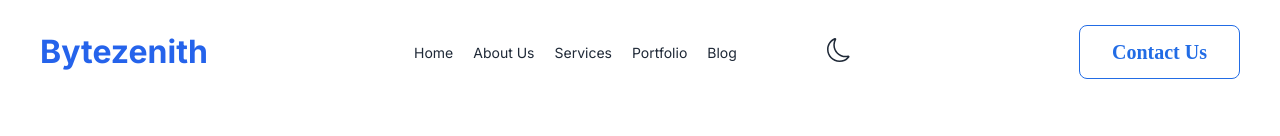
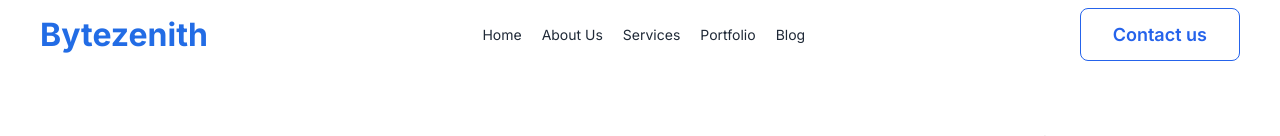
Before and after one commit to Mehetaj/agnc, a Next.js app: page / in a window 1280 px wide. Shown: the top 136 px of the page. Built offline with nearby package versions, Linux system fonts and the light colour scheme.

Commit message:
navabr issue fixed

```diff
--- a/src/app/Components/Home/About/About.tsx
+++ b/src/app/Components/Home/About/About.tsx
@@ -1,6 +1,6 @@
 import Image from "next/image";
 import React from "react";
-import img from "../../../../asset/team.png";
+import img from "../../../../asset/about-us-home-.png";
 import Title from "@/app/Shared/Title/Title";
 import Button from "@/app/Shared/Button/Button";
 import Component from "@/app/Shared/Component/Component";
@@ -11,7 +11,9 @@ const About = () => {
     <div className="dark:bg-[#030C1A] pt-10 pb-16">
       <Component>
         <div className="about-content px mx-auto mt-20 flex flex-col-reverse lg:flex-row lg:p-10 lg:justify-between items-center md:gap-20 gap-80">
-          <Image className="about-png" src={img} alt="" />
+          <div className="">
+          <Image className="w-[1500px] h-[600px]" src={img} alt="" />
+          </div>
           <div>
             <Title>About</Title>
             <h1 className=" text-[60px] text-center lg:text-left font-bold">
--- a/src/app/Components/Home/Portfolio/Portfolio.tsx
+++ b/src/app/Components/Home/Portfolio/Portfolio.tsx
@@ -48,6 +48,7 @@ const Portfolio = () => {
               320: {
                 width: 320,
                 slidesPerView: 1,
+                spaceBetween: 40
               },
               375: {
                 width: 375,
--- a/src/app/Components/Home/Review/Review.tsx
+++ b/src/app/Components/Home/Review/Review.tsx
@@ -40,7 +40,7 @@ const Review = (Props: Items) => {
           320: {
             width: 320,
             slidesPerView: 1,
-            spaceBetween: 200
+            spaceBetween: 130,
           },
           375: {
             width: 385,
@@ -68,21 +68,13 @@ const Review = (Props: Items) => {
         {data.map((d: object | string | string[] | any, i) => (
           <SwiperSlide key={i}>
             <div>
-              <div className="review-slides w-full bg-[#EBF2FF] dark:bg-[#0A1A33] dark:text-white p-8 my-7 rounded-lg">
+              <div className="review-slides  bg-[#EBF2FF] dark:bg-[#0A1A33] dark:text-white p-8 my-7 rounded-lg">
                 <p>{d.review}</p>
                 <hr className="my-4" />
                 <Image src={star} alt="" />
               </div>
               <div className="p-2 flex gap-2 mb-7 items-center">
-                {/* <img
-                  src={d.reviewer_img}
-                  alt=""
-                  width={50}
-                  height={50}
-                  className="rounded-full"
-                /> */}
                 <div className="w-[50px] h-[50px] rounded-full bg-[#161623]">
-
                 </div>
                 <div>
                   <h1 className="text-xl font-semibold">{d.reviewer_name}</h1>
--- a/src/app/Components/Home/Services/Service.tsx
+++ b/src/app/Components/Home/Services/Service.tsx
@@ -14,7 +14,7 @@ import Image from "next/image";
 import { Service } from "@/app/types/types";
 
 const Service = (props : any) => {
-  console.log(props);
+  // console.log(props);
   const data = props.data;
   return (
     <div className=" ">
@@ -31,7 +31,7 @@ const Service = (props : any) => {
           320: {
             width: 320,
             slidesPerView: 1,
-            spaceBetween: 100
+            spaceBetween: 10
           },
           480: {
             width: 480,
--- a/src/app/Components/Services/Services/ServicesSection.tsx
+++ b/src/app/Components/Services/Services/ServicesSection.tsx
@@ -6,8 +6,6 @@ import arrow from '../../../../asset/icon/blue-arroe.png'
 import Link from 'next/link';
 const ServicesSection = () => {
     const data = servicesData;
-    // console.log(data[0].service_strategy[0].title);
-    // console.log(data);
 
     return (
         <div className='bg-[#F7FAFF] dark:bg-[#061126] p-10 my-10'>
@@ -20,7 +18,7 @@ const ServicesSection = () => {
                                 <h2 className="text-2xl font-bold my-6">{d?.category}</h2>
                                 <p>{d?.description}</p>
                                 <Link href={`/services/${d?.id}`}>
-                                <Image className=" mt-6" src={arrow} alt="Details button" />
+                                    <Image className=" mt-6" src={arrow} alt="Details button" />
                                 </Link>
                             </div>
                         ))
--- a/src/app/Shared/Navbar/Navbar.tsx
+++ b/src/app/Shared/Navbar/Navbar.tsx
@@ -10,13 +10,13 @@ import Component from "../Component/Component";
 import { ThemeSwitcher } from "../themeSwitcher/ThemeSwitcher";
 
 const Navbar = () => {
-  const [navbar, setNavbar] = useState<boolean>(false);
+  const [Toggle, setToggle] = useState<boolean>(true);
 
   const navLinks = NavLink.map((d, i) => {
     return (
       <div key={i}>
-        <li className="pb-6 text-[18px] nav-bar-links  py-2 px-6 text-center border-b-2 lg:border-b-0  hover:text-blue-900  border-blue-900   lg:hover:bg-transparent">
-          <Link href={d.path} onClick={() => setNavbar(!navbar)}>
+        <li className="pb-6 text-[18px] list-none nav-bar-links  py-2 px-6 text-center border-b-2 lg:border-b-0  hover:text-blue-900  border-blue-900   lg:hover:bg-transparent">
+          <Link href={d.path}>
             {d.name}
           </Link>
         </li>
@@ -25,73 +25,40 @@ const Navbar = () => {
   })
 
   return (
-    <div className=" mx-auto lg:p-0 dark:bg-[#030C1A] ">
+    <div>
       <Component>
         <div className="">
-          <div className="justify-between mx-auto  lg:items-center lg:flex">
-            <div>
-              <div className="flex items-center justify-between py-3 lg:py-5 lg:block">
-                {/* LOGO */}
-                <Link href="/">
-                  <h2 className="text-[32px] text-blue-600 font-bold ">
-                    Bytezenith
-                  </h2>
-                </Link>
-                {/* HAMBURGER BUTTON FOR MOBILE */}
-                <div className="lg:hidden">
-                  <button
-                    className="p-2 rounded-lg outline-none"
-                    onClick={() => setNavbar(!navbar)}
-                  >
-                    {navbar ? (
-                      <Image src={close} width={20} height={20} alt="logo" />
-                    ) : (
-                      <Image
-                        src={menu}
-                        width={20}
-                        height={20}
-                        alt="logo"
-                        className=""
-                      />
-                    )}
-                  </button>
-                </div>
+          <div className="flex justify-between items-center">
+            <h1 className="text-[24px] lg:text-[32px] text-primary font-bold ">Bytezenith</h1>
+            <div className="hidden lg:flex">
+              {navLinks}
+              <button className="text-blue-600 flex lg:hidden border px-4 lg:px-[32px] py-[12px] lg:text-[18px] rounded-lg font-semibold border-blue-600">
+                Contact us
+              </button>
+            </div>
+            <div className="">
+              <button className="text-blue-600 hidden lg:flex border px-4 lg:px-[32px] py-[12px] lg:text-[18px] rounded-lg font-semibold border-blue-600">
+                Contact us
+              </button>
+              {/* Toggle navbar */}
+              <div className="grid lg:hidden">
+                {
+                  Toggle
+                    ?
+                    <Image onClick={() => setToggle(!Toggle)} src={menu} className="w-[20px] h-[20px]" alt="" />
+                    :
+                    <Image onClick={() => setToggle(!Toggle)} className="w-[20px] h-[20px]" alt="" src={close} />
+                }
+
+                {
+                  !Toggle
+                    ?
+                    <div className="absolute top-10 right-7 mb-20">
+                      {navLinks}
+                    </div> : ""
+                }
               </div>
             </div>
-            <div className="">
-              <div
-                className={`flex-1 justify-self-center pb-3  lg:block lg:pb-0 lg:mt-0 ${navbar ? "p-12 lg:p-0 block" : "hidden"
-                  }`}
-              >
-                <ul className="h-screen lg:h-auto items-center dark:text-white justify-center lg:flex ">
-                  {/* Nav link form LINKS component (on shared folder) */}
-                  {
-                    navLinks
-                  }
-
-                  {/* contact link hidden on large device */}
-                  <li className="pb-6 text-[18px] nav-bar-links-btn  py-2 px-6 text-center  border-b-2 lg:border-b-0  hover:text-blue-600  border-blue-900  lg:hover:text-blue-600 lg:hover:bg-transparent">
-                    <Link href="" onClick={() => setNavbar(!navbar)}>
-                      <button className="btn-outline lg:hidden">
-                        Contact Us
-                      </button>
-                    </Link>
-                  </li>
-
-                  {/* Toggle dark mode */}
-
-
-                  <li className="pb-6 text-[18px]  py-2 lg:px-6 text-center border-b-2 lg:border-b-0  hover:text-blue-900  border-blue-900  lg:hover:text-blue-600 lg:hover:bg-transparent">
-                    <Link href="" onClick={() => setNavbar(!navbar)}>
-                      <ThemeSwitcher />
-                    </Link>
-                  </li>
-                </ul>
-              </div>
-            </div>
-            <button className="btn-outline hidden lg:flex">
-              <Link href="/contact">Contact Us</Link>
-            </button>
           </div>
         </div>
       </Component>
--- a/src/app/globals.css
+++ b/src/app/globals.css
@@ -79,11 +79,15 @@
   }
 }
 
+.text-primary {
+  color: #226ce5;
+}
+
 /* Only for 320 width devices */
 
 @media only screen and (max-width: 321px) and (min-width: 0px) {
   .service-slides {
-    width: 280px;
+    width: 300px;
   }
 
   .portfolio-slides {
@@ -172,7 +176,7 @@
 /* Only for 1024 width devices */
 @media only screen and (max-width: 1025px) and (min-width: 770px) {
   .service-slides {
-    width: 379px;
+    width: 420px;
     margin-left: 6px;
   }
 
```
Also changed, not shown: src/asset/about-us-home-.png (added).
